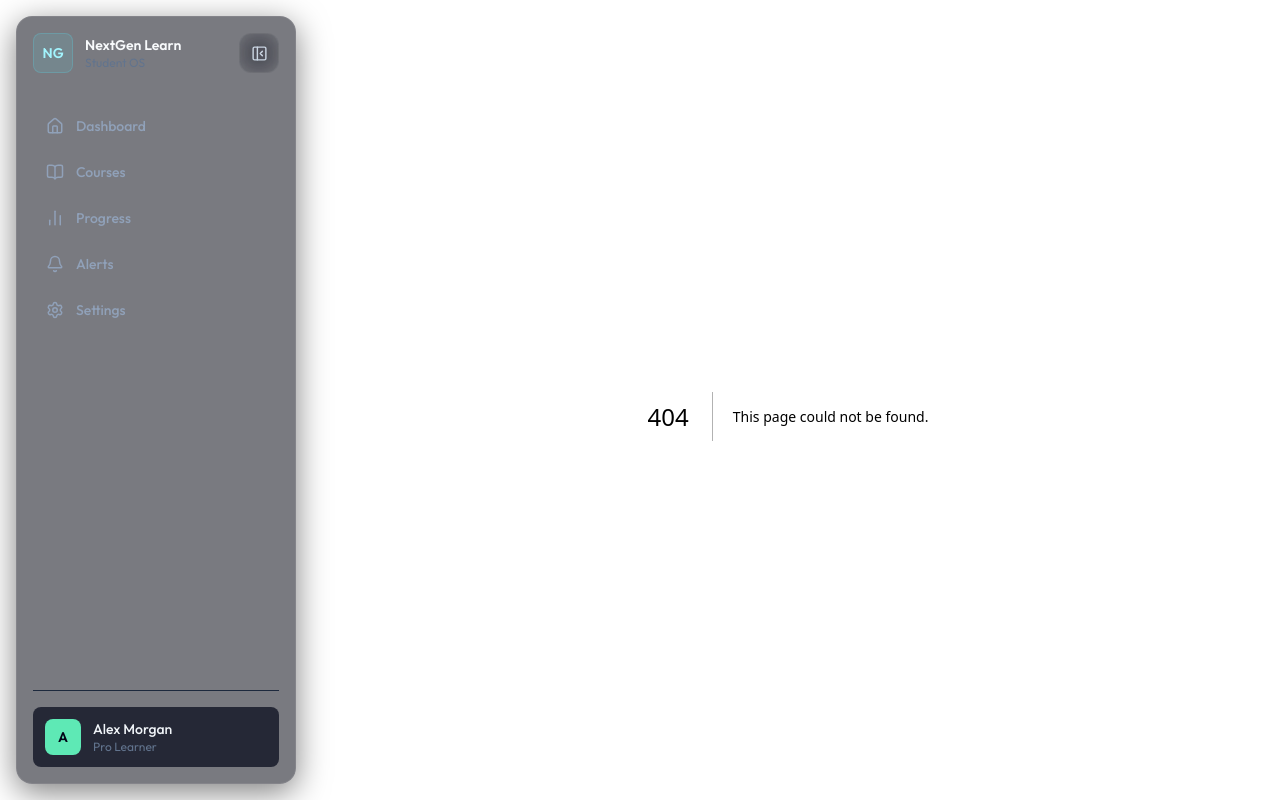
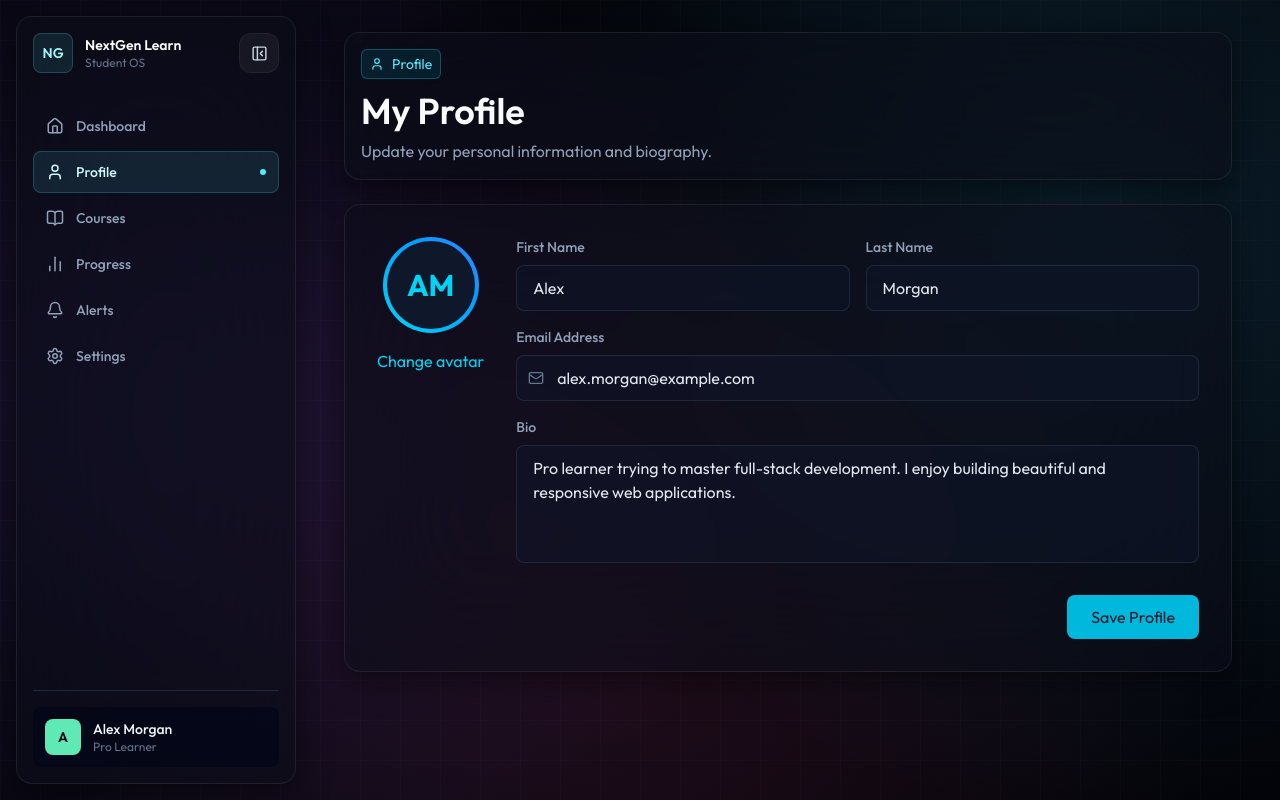
Before and after one commit to chavanpramod-ui/NextGen, a Next.js app: page /profile in a window 1280 px wide. Before the commit this address had no page. Built offline with nearby package versions, Linux system fonts and the light colour scheme.

Commit message:
Add profile page and link in sidebar

```diff
--- /dev/null
+++ b/app/profile/page.tsx
@@ -0,0 +1,120 @@
+"use client";
+
+import { useState } from 'react';
+import { User, Mail, Check } from 'lucide-react';
+
+export default function ProfilePage() {
+  const [firstName, setFirstName] = useState("Alex");
+  const [lastName, setLastName] = useState("Morgan");
+  const [email, setEmail] = useState("alex.morgan@example.com");
+  const [bio, setBio] = useState("Pro learner trying to master full-stack development. I enjoy building beautiful and responsive web applications.");
+
+  const [isSaving, setIsSaving] = useState(false);
+  const [saved, setSaved] = useState(false);
+
+  const initials = `${firstName.charAt(0) || ''}${lastName.charAt(0) || ''}`.toUpperCase();
+
+  const handleSave = () => {
+    setIsSaving(true);
+    // Simulate API call
+    setTimeout(() => {
+      setIsSaving(false);
+      setSaved(true);
+      setTimeout(() => setSaved(false), 3000);
+    }, 800);
+  };
+
+  return (
+    <div className="mx-auto flex w-full max-w-[1500px] flex-col gap-6 px-4 py-4 sm:px-6 lg:px-8 animate-in fade-in slide-in-from-bottom-4 duration-500">
+      <header className="dashboard-panel flex flex-col gap-4 p-4 lg:flex-row lg:items-center lg:justify-between">
+        <div className="min-w-0">
+          <div className="flex flex-wrap items-center gap-2 text-sm text-slate-400">
+            <span className="flex items-center gap-2 rounded-md border border-cyan-400/30 bg-cyan-400/10 px-2 py-1 text-cyan-300">
+              <User size={14} />
+              Profile
+            </span>
+          </div>
+          <h1 className="mt-3 text-3xl font-semibold tracking-normal text-slate-50 md:text-4xl">
+            My Profile
+          </h1>
+          <p className="mt-2 max-w-2xl text-sm leading-6 text-slate-400 md:text-base">
+            Update your personal information and biography.
+          </p>
+        </div>
+      </header>
+
+      <div className="dashboard-panel p-6 sm:p-8">
+        <div className="flex flex-col sm:flex-row gap-8">
+          <div className="flex flex-col items-center gap-4 shrink-0">
+            <div className="h-24 w-24 rounded-full bg-gradient-to-tr from-cyan-400 to-blue-500 p-1">
+              <div className="h-full w-full rounded-full bg-slate-900 flex items-center justify-center text-3xl font-bold text-cyan-400 transition-all duration-300">
+                {initials || '?'}
+              </div>
+            </div>
+            <button className="text-sm font-medium text-cyan-400 hover:text-cyan-300 transition-colors">
+              Change avatar
+            </button>
+          </div>
+
+          <div className="flex-1 flex flex-col gap-4">
+            <div className="grid grid-cols-1 sm:grid-cols-2 gap-4">
+              <div className="flex flex-col gap-2">
+                <label className="text-sm font-medium text-slate-400">First Name</label>
+                <input
+                  type="text"
+                  value={firstName}
+                  onChange={(e) => setFirstName(e.target.value)}
+                  className="w-full bg-slate-900/50 border border-slate-700/50 rounded-lg px-4 py-2.5 text-slate-200 focus:outline-none focus:ring-2 focus:ring-cyan-500/50 focus:border-cyan-500/50 transition-all"
+                />
+              </div>
+              <div className="flex flex-col gap-2">
+                <label className="text-sm font-medium text-slate-400">Last Name</label>
+                <input
+                  type="text"
+                  value={lastName}
+                  onChange={(e) => setLastName(e.target.value)}
+                  className="w-full bg-slate-900/50 border border-slate-700/50 rounded-lg px-4 py-2.5 text-slate-200 focus:outline-none focus:ring-2 focus:ring-cyan-500/50 focus:border-cyan-500/50 transition-all"
+                />
+              </div>
+            </div>
+            <div className="flex flex-col gap-2">
+              <label className="text-sm font-medium text-slate-400">Email Address</label>
+              <div className="relative">
+                <Mail size={16} className="absolute left-3 top-1/2 -translate-y-1/2 text-slate-500" />
+                <input
+                  type="email"
+                  value={email}
+                  onChange={(e) => setEmail(e.target.value)}
+                  className="w-full bg-slate-900/50 border border-slate-700/50 rounded-lg pl-10 pr-4 py-2.5 text-slate-200 focus:outline-none focus:ring-2 focus:ring-cyan-500/50 focus:border-cyan-500/50 transition-all"
+                />
+              </div>
+            </div>
+            <div className="flex flex-col gap-2">
+              <label className="text-sm font-medium text-slate-400">Bio</label>
+              <textarea
+                rows={4}
+                value={bio}
+                onChange={(e) => setBio(e.target.value)}
+                className="w-full bg-slate-900/50 border border-slate-700/50 rounded-lg px-4 py-2.5 text-slate-200 focus:outline-none focus:ring-2 focus:ring-cyan-500/50 focus:border-cyan-500/50 transition-all resize-none"
+              />
+            </div>
+            <div className="pt-4 flex justify-end items-center gap-4">
+              {saved && (
+                <span className="text-emerald-400 text-sm flex items-center gap-1.5 animate-in fade-in zoom-in duration-300">
+                  <Check size={16} /> Saved successfully
+                </span>
+              )}
+              <button
+                onClick={handleSave}
+                disabled={isSaving}
+                className="bg-cyan-500 hover:bg-cyan-400 text-slate-900 font-medium px-6 py-2.5 rounded-lg transition-all disabled:opacity-70 flex items-center gap-2"
+              >
+                {isSaving ? 'Saving...' : 'Save Profile'}
+              </button>
+            </div>
+          </div>
+        </div>
+      </div>
+    </div>
+  );
+}
--- a/components/Sidebar.tsx
+++ b/components/Sidebar.tsx
@@ -11,10 +11,12 @@ import {
   Home,
   PanelLeftClose,
   Settings,
+  User,
 } from 'lucide-react';
 
 const navItems = [
   { label: 'Dashboard', href: '/', icon: Home },
+  { label: 'Profile', href: '/profile', icon: User },
   { label: 'Courses', href: '/courses', icon: BookOpen },
   { label: 'Progress', href: '/progress', icon: BarChart2 },
   { label: 'Alerts', href: '/alerts', icon: Bell },
@@ -81,7 +83,7 @@ export function Sidebar() {
       </nav>
 
       <div className="mt-auto border-t border-slate-800 pt-4">
-        <div className="flex items-center gap-3 rounded-lg bg-slate-950/70 p-3">
+        <Link href="/profile" className="flex items-center gap-3 rounded-lg bg-slate-950/70 p-3 hover:bg-slate-900 transition-colors" onClick={() => setIsOpen(false)}>
           <div className="flex h-9 w-9 shrink-0 items-center justify-center rounded-lg bg-emerald-300 text-sm font-semibold text-slate-950">
             A
           </div>
@@ -91,7 +93,7 @@ export function Sidebar() {
               <p className="truncate text-xs text-slate-500">Pro Learner</p>
             </div>
           )}
-        </div>
+        </Link>
       </div>
     </div>
   );
```
